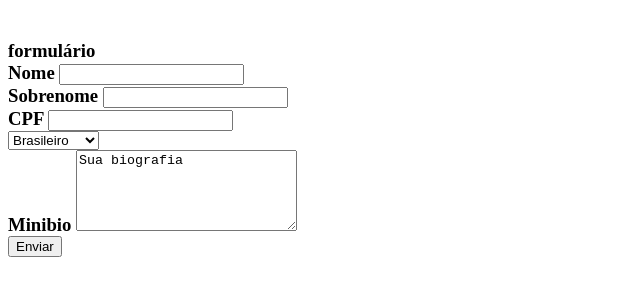
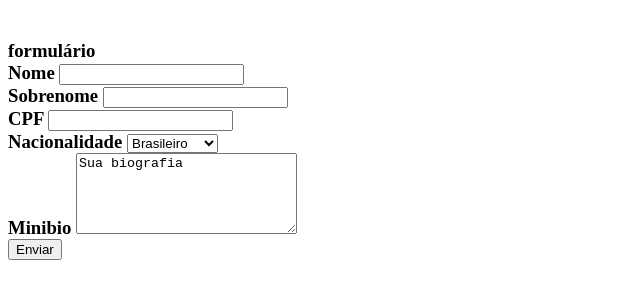
Before and after one commit to Saparro/meusite, a plain HTML site: page index.html in a window 1280 px wide. Shown: the part 48-346 px from the top of the page, without its empty margins (0-640 px from the left). Drawn offline with Linux system fonts and the light colour scheme.

Commit message:
Update index.html

```diff
--- a/index.html
+++ b/index.html
@@ -28,7 +28,9 @@
       <input id "CPF" type="number">
     </br>
     <lable for "nacionalidade">
+      Nacionalidade
     </lable>
+
       <select id="nacionalidade">
         <option value "brasileiro">Brasileiro</option>
         <option value "estrangeiro">Estrangeiro</option>
```
